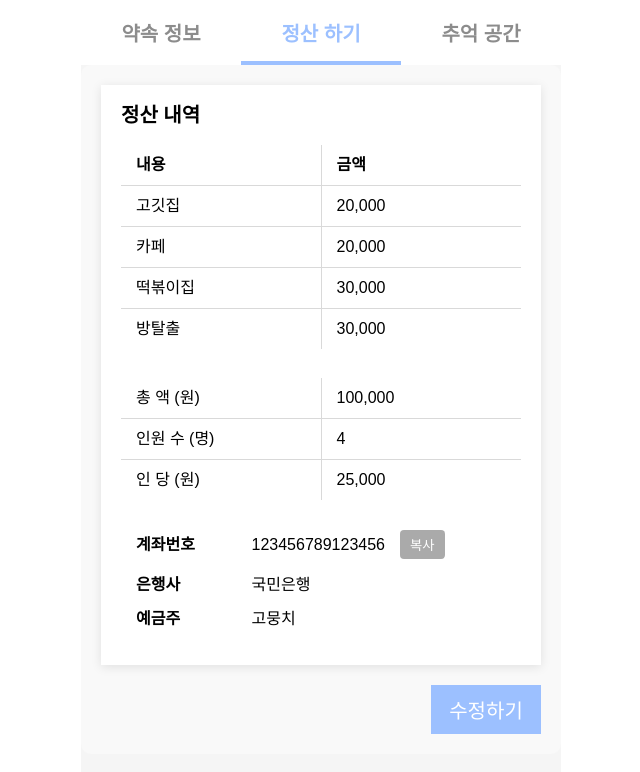
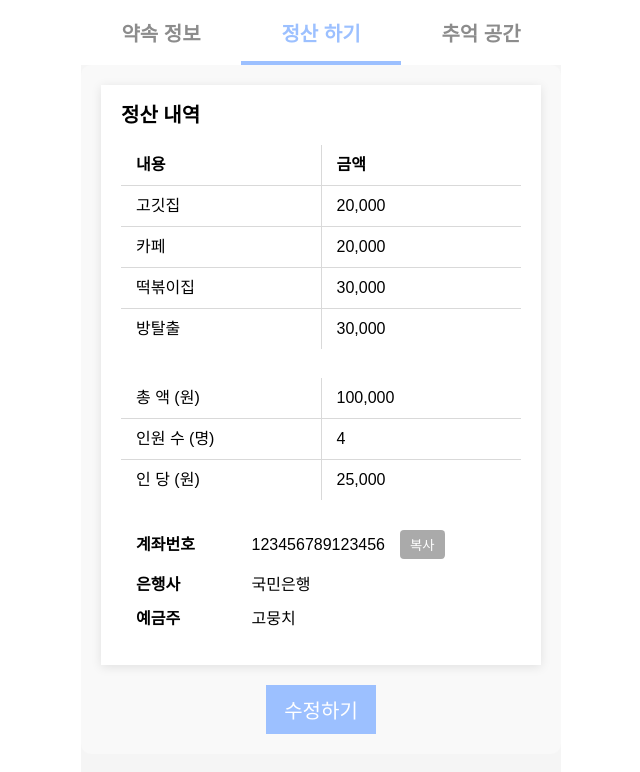
Before and after one commit to FRONT-END-BOOTCAMP-PLUS-3/moongchija, a Next.js app: page /user/appointments/1/settlement in a window 1280 px wide. Shown: the top 772 px of the page, without its empty margins (319-959 px from the left). Built offline with nearby package versions, Linux system fonts and the light colour scheme; a web font is replaced by a local one.

Commit message:
[style] 상세페이지 공지사항 수정하기 스타일 수정

```diff
--- a/app/user/appointments/[id]/components/settlement/SettlementDetail/SettlementDetail.module.scss
+++ b/app/user/appointments/[id]/components/settlement/SettlementDetail/SettlementDetail.module.scss
@@ -220,9 +220,7 @@
   display: flex;
 }
 
-.modalAccountTitle {
-  margin-left: 10px;
-}
+
 
 .modalAccountBox {
   display: flex;
@@ -249,6 +247,6 @@
 
 .editButton {
   display: flex;
-  justify-content: end;
+  justify-content: center;
   margin-top: 20px;
 }
```
